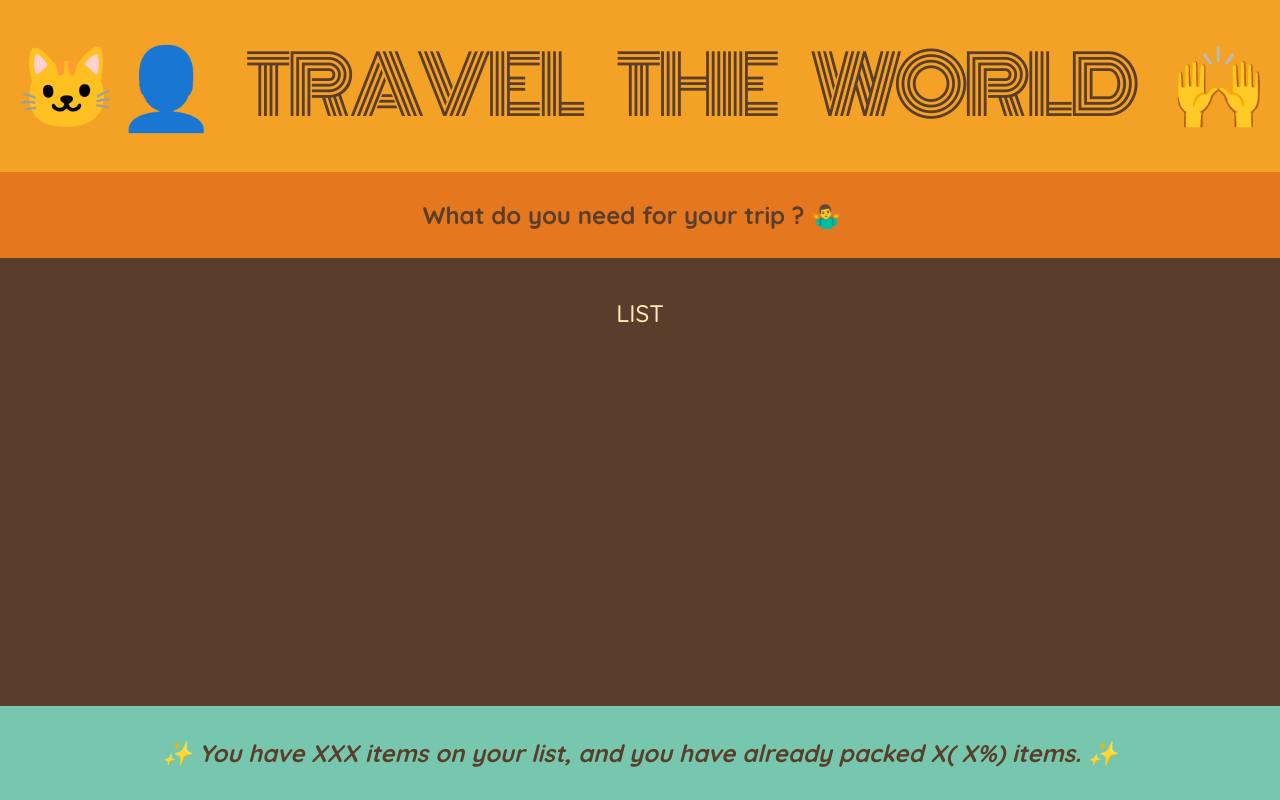
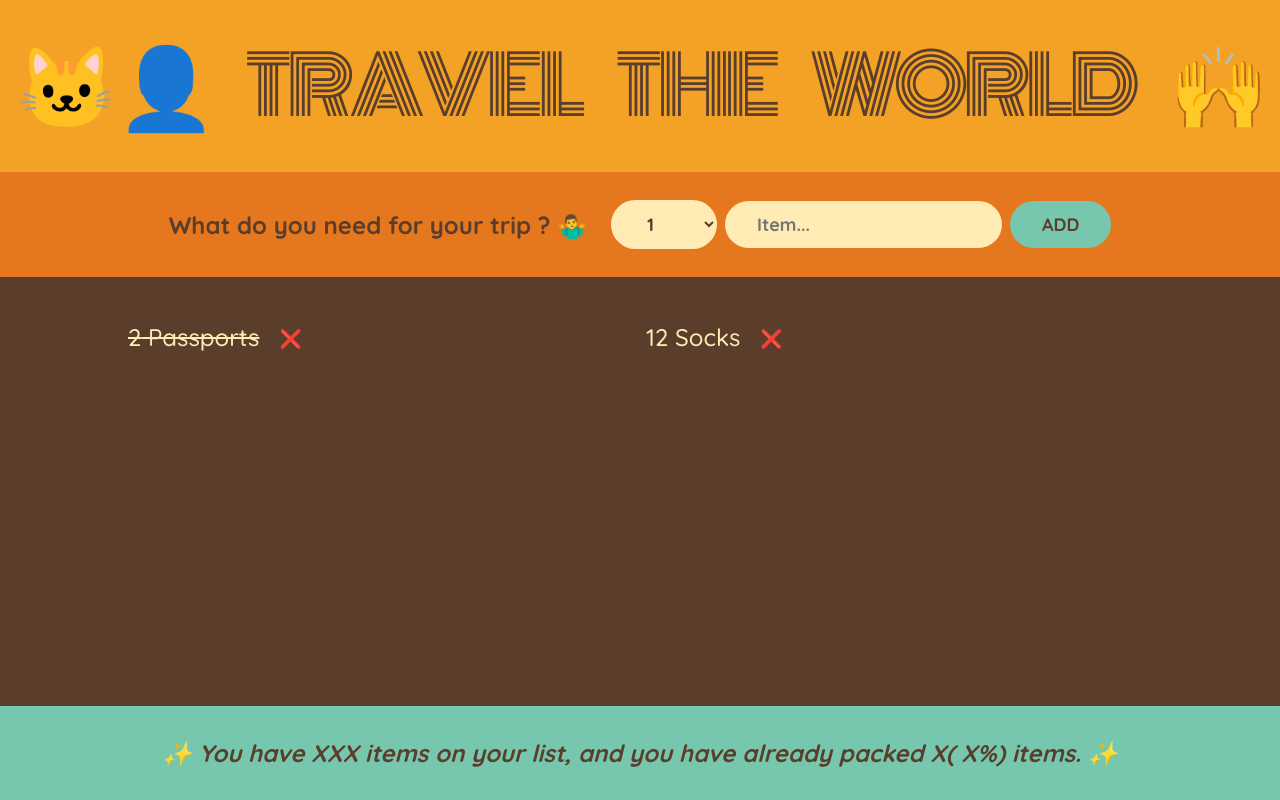
Before and after one commit to kshitizadhikari/travel-list, a React (Create React App) app: page / in a window 1280 px wide. Built offline with nearby package versions, Linux system fonts and the light colour scheme.

Commit message:
Form State-1

```diff
--- a/src/App.js
+++ b/src/App.js
@@ -1,3 +1,10 @@
+import { useState } from "react";
+
+const initialItems = [
+  { id: 1, description: "Passports", quantity: 2, packed: true },
+  { id: 2, description: "Socks", quantity: 12, packed: false },
+];
+
 export default function App() {
   return (
     <div className="app">
@@ -14,15 +21,69 @@
 }
 
 function Form() {
+  const [description, setDescription] = useState("");
+  const [quantity, setQuantity] = useState(1);
+
+  function handleAdd(e) {
+    e.preventDefault();
+
+    if (!description) return;
+
+    const newItem = {
+      description,
+      quantity,
+      packed: false,
+      id: Date.now(),
+    };
+
+    setQuantity(1);
+    setDescription("");
+  }
+
   return (
-    <div className="add-form">
+    <form className="add-form" onSubmit={handleAdd}>
       <h3>What do you need for your trip ? 🤷‍♂️</h3>
-    </div>
+      <select
+        value={quantity}
+        onChange={(e) => setQuantity(Number(e.target.value))}
+      >
+        {Array.from({ length: 20 }, (_, i) => i + 1).map((num) => (
+          <option key={num} value={num}>
+            {num}
+          </option>
+        ))}
+      </select>
+      <input
+        type="text"
+        placeholder="Item..."
+        value={description}
+        onChange={(e) => setDescription(e.target.value)}
+      ></input>
+      <button>ADD</button>
+    </form>
   );
 }
 
 function PackingList() {
-  return <div className="list">LIST</div>;
+  return (
+    <div className="list">
+      <ul>
+        {initialItems.map((item) => (
+          <Item item={item} key={item.id} />
+        ))}
+      </ul>
+    </div>
+  );
+}
+function Item({ item }) {
+  return (
+    <li>
+      <span style={item.packed ? { textDecoration: "line-through" } : {}}>
+        {item.quantity} {item.description}
+      </span>
+      <button>❌</button>
+    </li>
+  );
 }
 
 function Stats() {
--- a/src/index.css
+++ b/src/index.css
@@ -1,15 +1,9 @@
-/*
-const initialItems = [
-  { id: 1, description: "Passports", quantity: 2, packed: false },
-  { id: 2, description: "Socks", quantity: 12, packed: false },
-];
-*/
-
 @import url("https://fonts.googleapis.com/css2?family=Monoton&family=Quicksand:wght@500;700&display=swap");
 
 * {
   margin: 0;
   padding: 0;
+  border: 0;
   box-sizing: border-box;
 }
 
```
